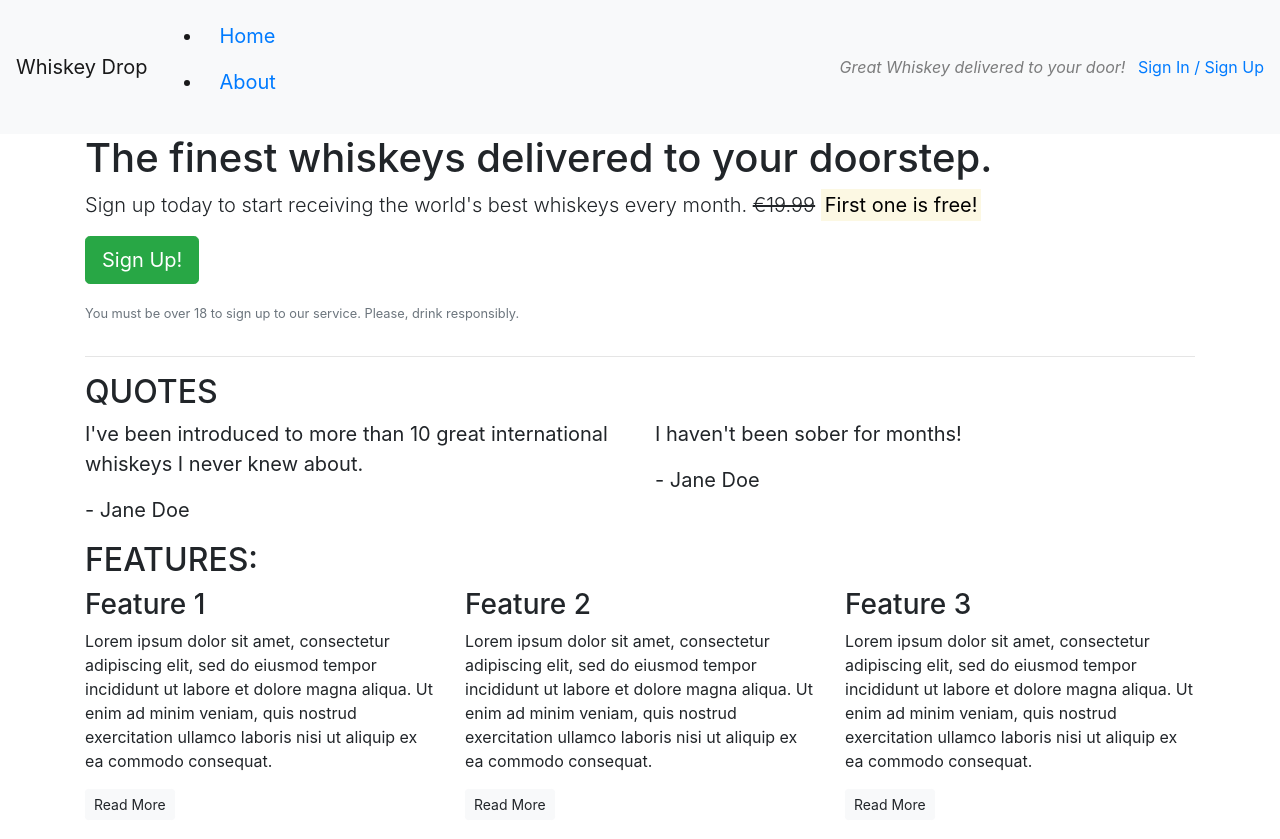
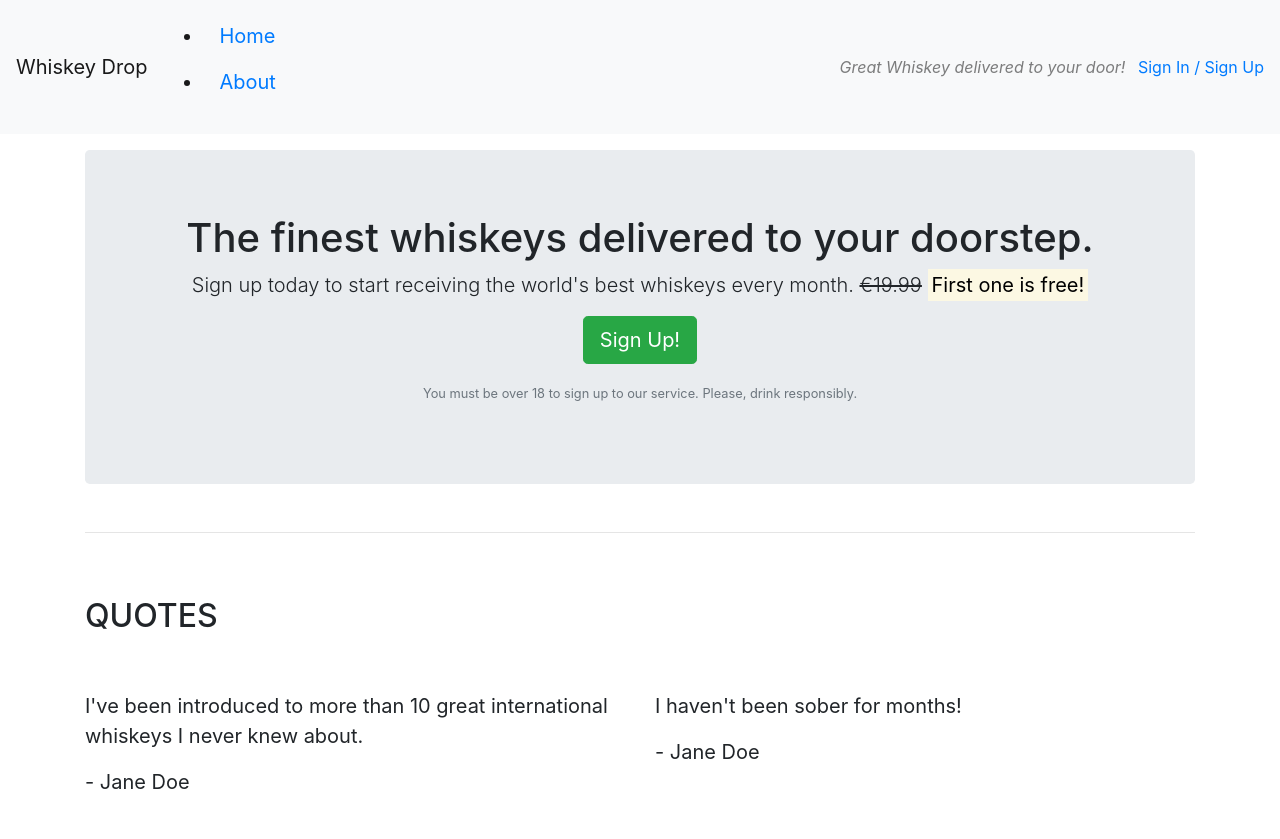
Before and after one commit to cormacmccarth/Whiskey-Drop, a plain HTML site: page index.html in a window 1280 px wide. Shown: the top 839 px of the page. Drawn offline with nearby package versions, Linux system fonts and the light colour scheme.

Commit message:
add jumbotron to callout

```diff
--- a/index.html
+++ b/index.html
@@ -20,14 +20,15 @@
         <a href="/login">Sign In / Sign Up</a>
         </div>
     </nav>
-    <article class="container">
+    <article class="container mt-3">
         <!--Callout-->
     <div class="row">
     <div class="col-12">
-        <section class="callout">
+        <section class="callout jumbotron text-center">
         <h1>The finest whiskeys delivered to your doorstep.</h1>
         <p class="lead">Sign up today to start receiving the world's best whiskeys every month.
-        <s>€19.99</s> <strong><mark>First one is free!</mark></strong></p>
+             <s class="d-none d-sm-inline">€19.99</s> <strong><mark>First one is free!</mark></strong></p>
+             <span class="d-inline d-sm-none"><br></span>
         <p><button class="btn btn-success btn-lg">Sign Up!</button></p>
         <p class="text-muted"><small>You must be over 18 to sign up to our service. Please, drink responsibly. </small></p>
         </section>
@@ -39,7 +40,7 @@
         <!--Quotes-->
         <section class="quotes">
             <div class="row">
-                <div class="col-12 col-md-6">
+                <div class="col-12 my-5">
                 <h2 class="text-uppercase">Quotes</h2>
                 </div>
             </div>
@@ -63,7 +64,7 @@
     <!-- Features -->
         <section class="features">
             <div class="row">
-            <div class="col-12">
+            <div class="col-12 my-5">
                 <h2 class="text-uppercase">Features:</h2>
                 </div>
             </div>
```
